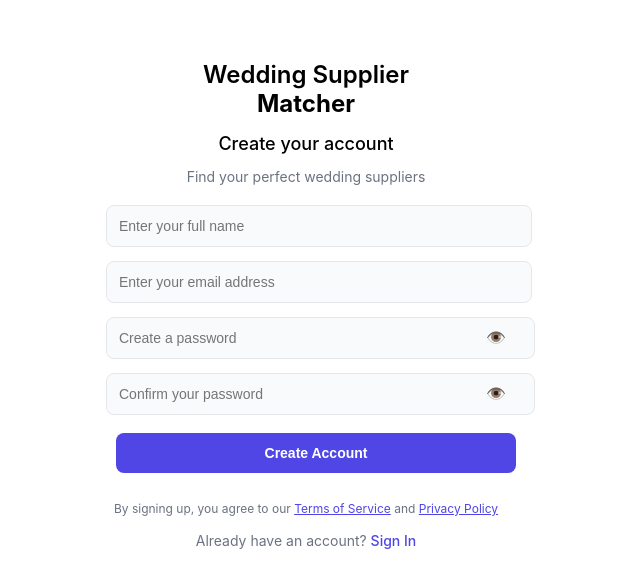
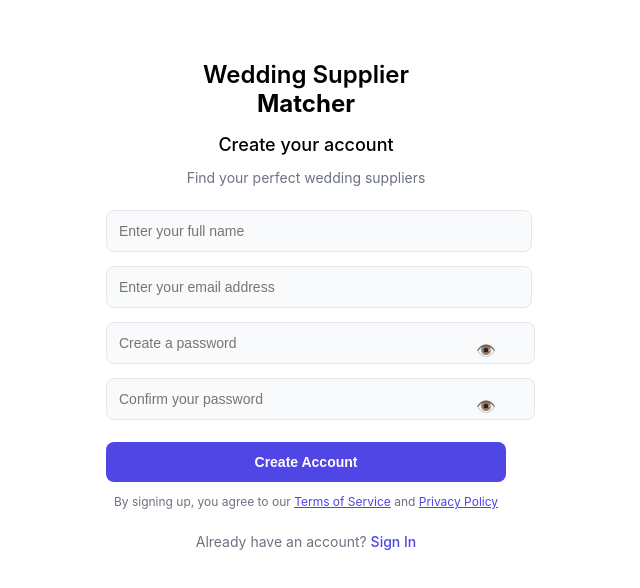
Before and after one commit to Uriel867/Wedding-Organizer, a React (Create React App) app in the folder frontend/: page /register in a window 1280 px wide. Shown: the top 588 px of the page, without its empty margins (334-974 px from the left). Built offline with nearby package versions, Linux system fonts and the light colour scheme.

Commit message:
integrated registration with db

```diff
--- a/frontend/src/pages/RegisterPage.css
+++ b/frontend/src/pages/RegisterPage.css
@@ -16,19 +16,19 @@ body {
 .brand-title {
   font-size: 24px;
   font-weight: 600;
-  margin-bottom: 8px;
+  margin-bottom: 16px;
 }
 
 h2 {
   font-size: 18px;
   font-weight: 500;
-  margin-bottom: 4px;
+  margin-bottom: 12px;
 }
 
 p {
   color: #6b7280;
   font-size: 14px;
-  margin-bottom: 20px;
+  margin-bottom: 24px;
 }
 
 .divider {
@@ -57,9 +57,9 @@ p {
 
 .password-field span {
   position: absolute;
-  right: 0px;
+  right: 10px;
   top: 50%;
-  transform: translateY(-90%);
+  transform: translateY(-50%);
   cursor: pointer;
   color: #9ca3af;
 }
@@ -74,9 +74,7 @@ p {
   border: none;
   border-radius: 8px;
   cursor: pointer;
-  margin-top: 4px;
-  margin-bottom: 16px;
-  margin-left: 10px;
+  margin-top: 8px;
   transition: background-color 0.2s ease;
 }
 
@@ -87,7 +85,7 @@ p {
 .terms {
   font-size: 12px;
   color: #6b7280;
-  margin-bottom: 16px;
+  margin-bottom: 24px;
 }
 
 .terms a {
@@ -97,6 +95,7 @@ p {
 
 .signin-link {
   font-size: 14px;
+  margin-top: 16px;
 }
 
 .signin-link a {
--- a/frontend/src/pages/RegisterPage.jsx
+++ b/frontend/src/pages/RegisterPage.jsx
@@ -28,7 +28,7 @@ const RegisterPage = () => {
         method: "POST",
         headers: { "Content-Type": "application/json" },
         body: JSON.stringify({
-          name: formData.fullName,
+          name: formData.fullName, // Match the backend schema
           email: formData.email,
           password: formData.password,
         }),
@@ -37,6 +37,7 @@ const RegisterPage = () => {
       const data = await response.json();
       if (response.ok) {
         alert("Registration successful!");
+        window.location.href = "/login"; // Redirect to login page
       } else {
         alert(data.detail || "Registration failed.");
       }
@@ -51,7 +52,6 @@ const RegisterPage = () => {
       <h1 className="brand-title">Wedding Supplier<br /><strong>Matcher</strong></h1>
       <h2>Create your account</h2>
       <p>Find your perfect wedding suppliers</p>
-
 
       <form onSubmit={handleSubmit} className="register-form">
         <input
```
Also changed, not shown: 2 other files (tests, documents, lock files or other folders).
